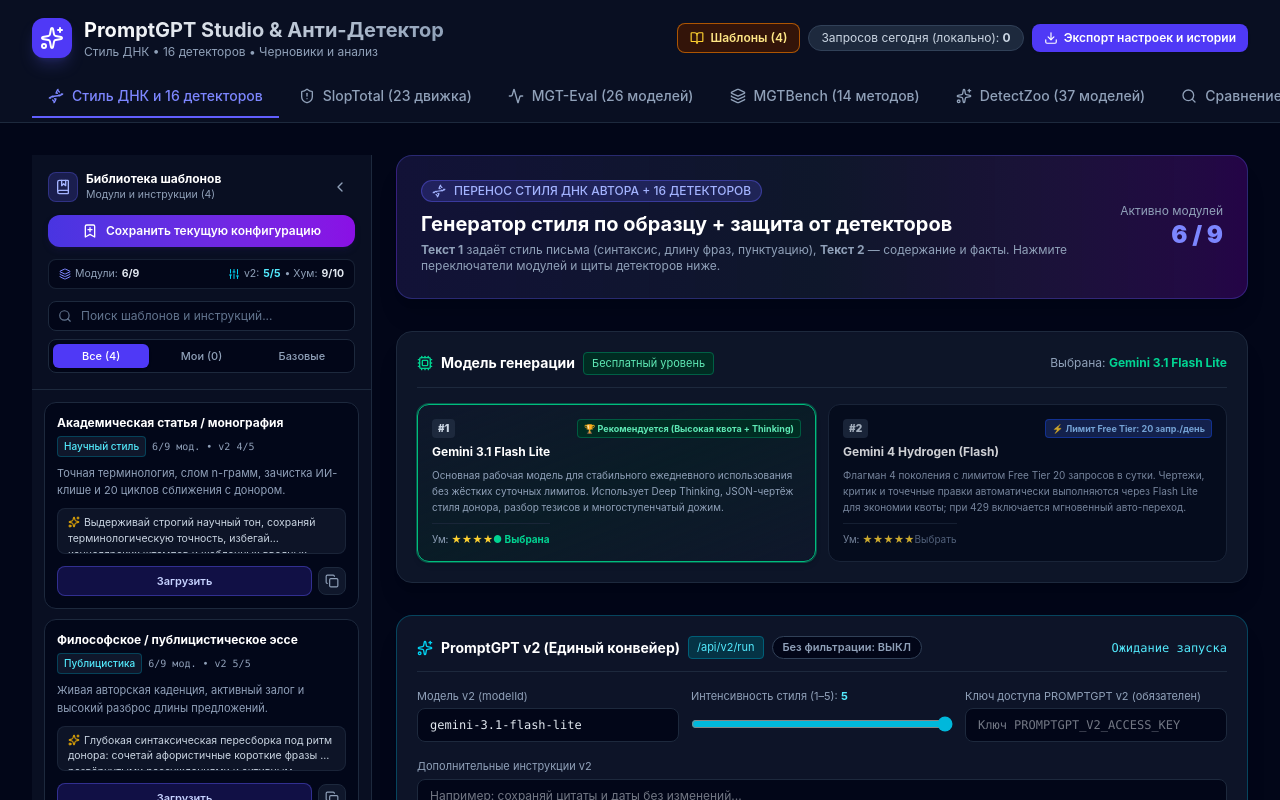
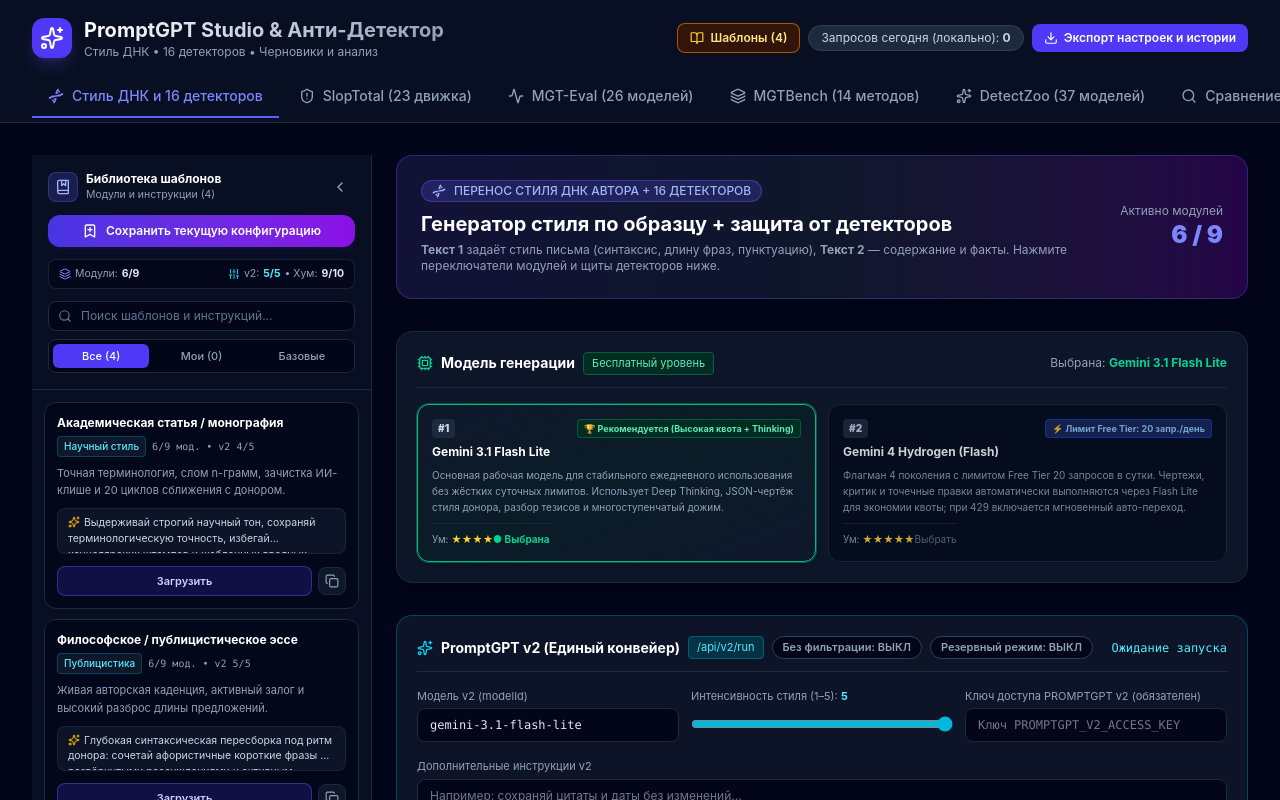
Before and after one commit to thebestmoneyru-commits/1, a React (Vite) app: page / in a window 1280 px wide. Shown: the top 800 px of the page. Built offline with nearby package versions, Linux system fonts and the light colour scheme.

Commit message:
Add one-click stable mode switch to PromptGPT UI

```diff
--- a/src/App.tsx
+++ b/src/App.tsx
@@ -1526,6 +1526,24 @@ export default function App() {
       return next;
     });
   };
+  const [stableMode, setStableMode] = useState<boolean>(() => {
+    try {
+      return localStorage.getItem('promptgpt_stable_mode') === 'true';
+    } catch {
+      return false;
+    }
+  });
+  const toggleStableMode = () => {
+    setStableMode((prev) => {
+      const next = !prev;
+      try {
+        localStorage.setItem('promptgpt_stable_mode', String(next));
+      } catch {
+        /* ignore storage error */
+      }
+      return next;
+    });
+  };
   const [v2StyleIntensity, setV2StyleIntensity] = useState<1 | 2 | 3 | 4 | 5>(() => {
     try {
       const saved = Number(localStorage.getItem('promptgpt_v2_style_intensity'));
@@ -2291,6 +2309,7 @@ export default function App() {
           styleIntensity: v2StyleIntensity,
           customInstructions: v2CustomInstructions,
           unfilteredMode,
+          stableMode,
         },
         3,
         headers
@@ -3021,6 +3040,20 @@ export default function App() {
                   >
                     {unfilteredMode ? 'Без фильтрации: ВКЛ' : 'Без фильтрации: ВЫКЛ'}
                   </button>
+                  <button
+                    type="button"
+                    onClick={toggleStableMode}
+                    data-testid="stable-mode-toggle"
+                    aria-pressed={stableMode}
+                    className={`text-[11px] px-2.5 py-0.5 rounded-full border font-semibold transition cursor-pointer ${
+                      stableMode
+                        ? 'bg-amber-950/90 text-amber-200 border-amber-500/80'
+                        : 'bg-slate-950 text-slate-400 border-slate-700 hover:text-slate-200'
+                    }`}
+                    title="Одним нажатием возвращает прежний вариант смыслового извлечения, сохранённый в резервной версии до последнего изменения."
+                  >
+                    {stableMode ? 'Резервный режим: ВКЛ' : 'Резервный режим: ВЫКЛ'}
+                  </button>
                 </div>
                 <div className="text-xs font-mono text-cyan-300" data-testid="v2-status-label">
                   {v2Status || 'Ожидание запуска'}
```
